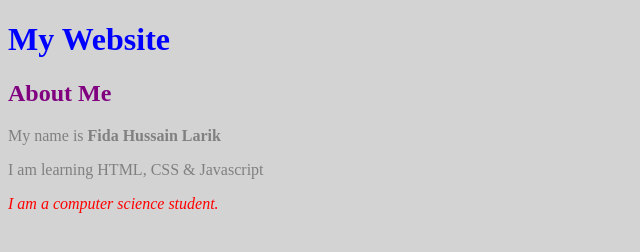
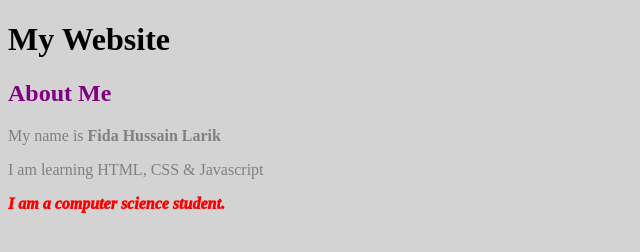
Before and after one commit to FidaHussainLarik/web-engineering-course-materil, a plain HTML site: page week_03/css_practice.html in a window 1280 px wide. Shown: the whole page, without its empty margins (0-640 px from the left). Drawn offline with Linux system fonts and the light colour scheme.

Commit message:
feat: aapply unique id to h1 tag .

```diff
--- a/week_03/css_practice.html
+++ b/week_03/css_practice.html
@@ -8,7 +8,7 @@
 </head>
 <body>
 
-    <h1>My Website</h1>
+    <h1 id="Main-Heading">My Website</h1>
 
     <h2>About Me</h2>
 
--- a/week_03/styles.css
+++ b/week_03/styles.css
@@ -19,9 +19,15 @@ button {
 .Fida {
     color: red;
     font-style: italic;
+    font-weight: 1000;
 }
 
 body {
     background-color:lightgray;
 
 }
+
+
+#Main-Heading {
+    color: black;
+}
```
